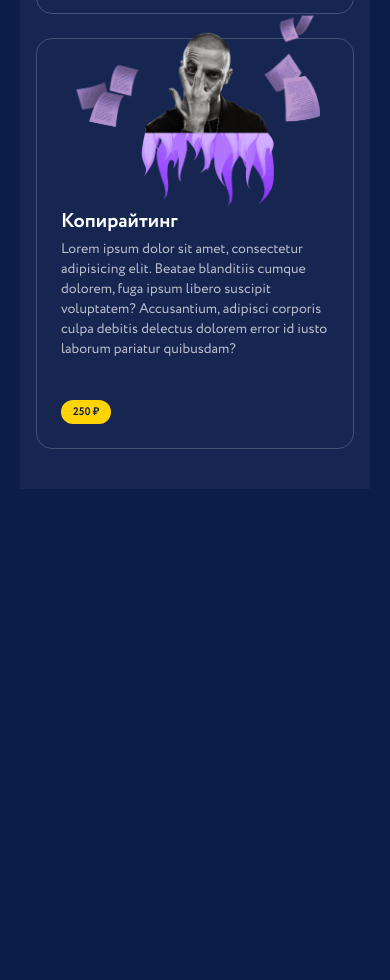
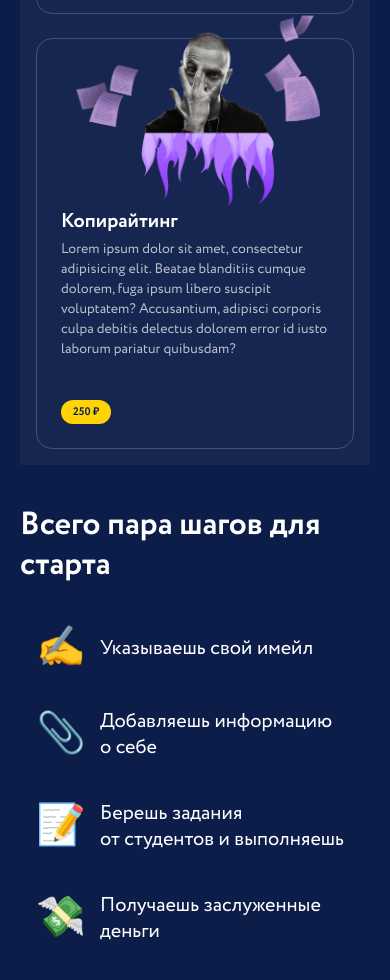
Before and after one commit to maksim-chernyshev/graduates, a website: page public/index.html in a window 390 px wide. Shown: the part 3036-4016 px from the top of the page. Before the commit the page ends 3545 px from the top, so only its background shows below. Drawn offline with Linux system fonts and the light colour scheme; files that its build step writes are made by us from their sources.

Commit message:
- added mobile version of steps section;

```diff
--- a/public/index.html
+++ b/public/index.html
@@ -155,6 +155,28 @@
             </div>
         </div>
     </section>
+
+    <section class="steps content-wrapper">
+        <h2 class="steps__title">Всего пара шагов для старта</h2>
+        <ul class="steps__list">
+           <li class="steps__item">
+               <span class="steps__item-emoji">✍️</span>
+               <span class="steps__item-text">Указываешь свой имейл</span>
+           </li>
+            <li class="steps__item">
+                <span class="steps__item-emoji">📎</span>
+                <span class="steps__item-text">Добавляешь информацию о&nbsp;себе</span>
+            </li>
+            <li class="steps__item">
+                <span class="steps__item-emoji">📝</span>
+                <span class="steps__item-text">Берешь задания от&nbsp;студентов и&nbsp;выполняешь</span>
+            </li>
+            <li class="steps__item">
+                <span class="steps__item-emoji">💸</span>
+                <span class="steps__item-text">Получаешь заслуженные деньги</span>
+            </li>
+        </ul>
+    </section>
 </main>
 
 <footer class="footer"></footer>
--- a/src/css/blocks/mission.scss
+++ b/src/css/blocks/mission.scss
@@ -1,8 +1,10 @@
 .mission {
     padding-top: 20px;
+    padding-bottom: 20px;
 
     @media(min-width: 1024px) {
         padding-top: 40px;
+        padding-bottom: 40px;
     }
 }
 
@@ -110,6 +112,10 @@
 
     @media(min-width: 1024px) {
         padding: 230px 32px 32px;
+    }
+
+    &:last-child {
+        margin-bottom: 0;
     }
 }
 
--- a/src/css/main.scss
+++ b/src/css/main.scss
@@ -9,3 +9,4 @@
 @import 'blocks/hero';
 @import 'blocks/hero-form';
 @import 'blocks/mission';
+@import 'blocks/steps';
--- a/src/js/main.js
+++ b/src/js/main.js
@@ -3,7 +3,7 @@ const missionSwiper = document.querySelector('.mission__cards')
 document.addEventListener('DOMContentLoaded', function () {
     const swiper = new Swiper(missionSwiper, {
         grabCursor: true,
-
+        slidesPerView: 3,
         freeMode: true,
         slidesPerGroup: 1,
 
@@ -14,7 +14,6 @@ document.addEventListener('DOMContentLoaded', function () {
             },
             768: {
                 enabled: true,
-                slidesPerView: 3,
                 spaceBetween: 24,
             },
             1024: {
```
Also changed, not shown: public/css/main.min.css, public/js/main.min.js.
